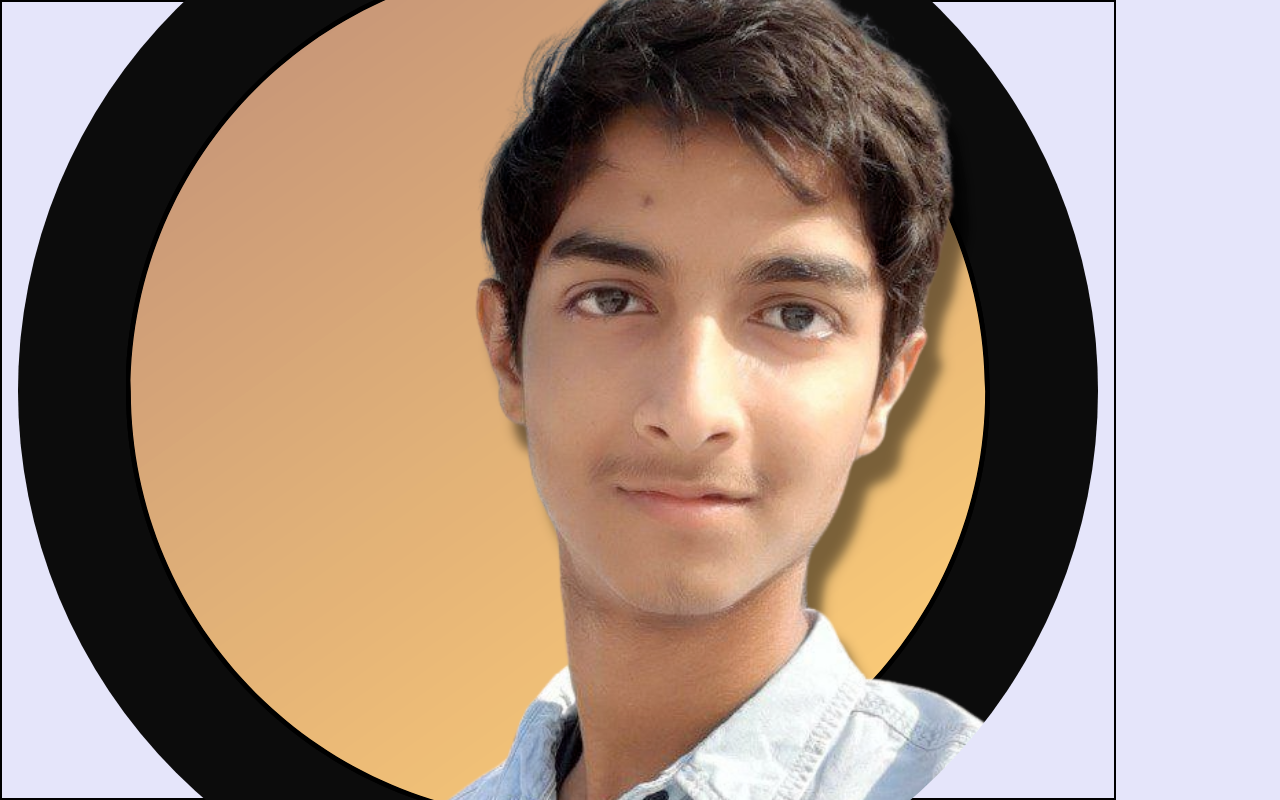
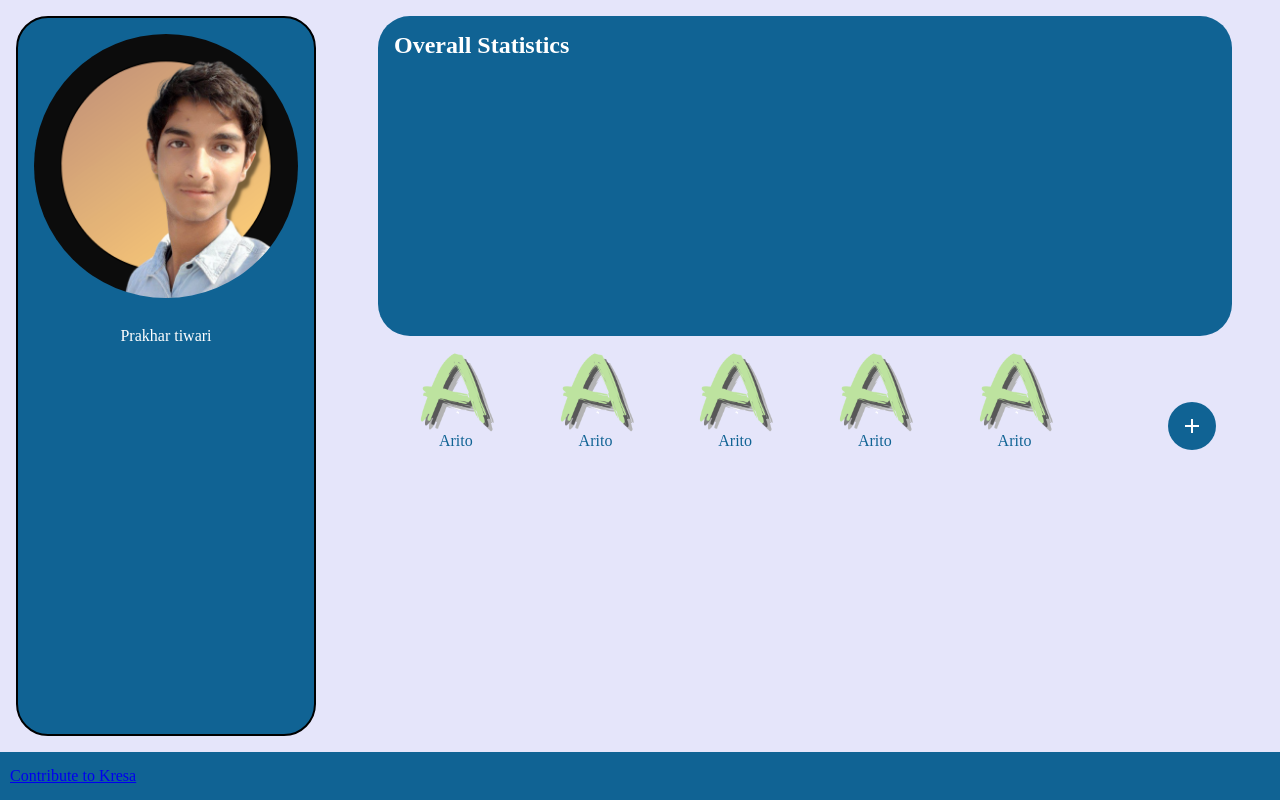
Before and after one commit to prakhartiwari0/kresa, a Vue app: page /dashboard in a window 1280 px wide. Shown: the top 800 px of the page. Built offline with nearby package versions, Linux system fonts and the light colour scheme; a web font is replaced by a local one.

Commit message:
Make basic layout of Main Dashboard

```diff
--- a/src/assets/base.css
+++ b/src/assets/base.css
@@ -1,4 +1,5 @@
 @import url('https://fonts.googleapis.com/css2?family=Ysabeau:ital,wght@0,1;0,100;0,200;0,300;0,400;0,500;0,600;0,700;0,800;0,900;0,1000;1,1;1,100;1,200;1,300;1,400;1,500;1,600;1,700;1,800;1,900;1,1000&display=swap');
+@import url('https://fonts.googleapis.com/css2?family=Material+Symbols+Outlined:opsz,wght,FILL,GRAD@48,400,0,0');
 
 
 *{
--- a/src/components/DashboardComps/AppsList.vue
+++ b/src/components/DashboardComps/AppsList.vue
@@ -1,17 +1,117 @@
 <template>
-    <div>
+    <div class="appslistdiv">
 
-        this apps gimme shock
+        <div class="appdiv"
+             v-for="(app, index) in apps">
+            <img :src="app.appiconurl"
+                 :alt="app.appname">
+            <span>{{ app.appname }}</span>
+        </div>
+        <div class="addappbuttondiv">
+            <button class="addappbutton material-symbols-outlined">add</button>
+
+        </div>
+
+
+
+
     </div>
 </template>
 
 <script>
-export default{
+export default {
+    data() {
+        return {
+            apps: [
+                {
+                    appname: "Arito",
+                    appiconurl: "../../../src/assets/examplefiles/Arito_icon.png",
+                },
+                {
+                    appname: "Arito",
+                    appiconurl: "../../../src/assets/examplefiles/Arito_icon.png",
+                },
+                {
+                    appname: "Arito",
+                    appiconurl: "../../../src/assets/examplefiles/Arito_icon.png",
+                },
+                {
+                    appname: "Arito",
+                    appiconurl: "../../../src/assets/examplefiles/Arito_icon.png",
+                },
+                {
+                    appname: "Arito",
+                    appiconurl: "../../../src/assets/examplefiles/Arito_icon.png",
+                },
+            ]
+        }
+    }
 
 }
 
 </script>
 
 <style>
+.appslistdiv {
+    display: grid;
+    grid-template-columns: repeat(auto-fill, minmax(7rem, 1fr));
+    grid-gap: 1rem;
+    padding: 1em;
+    position: relative;
+    justify-items: center;
+    align-items: center;
 
+}
+
+.appdiv {
+    cursor: pointer;
+    display: flex;
+    flex-direction: column;
+    justify-content: center;
+    align-items: center;
+    width: 5rem;
+    margin-inline: 2rem;
+    transition: 0.2s ease-in-out;
+
+}
+
+.appdiv:hover {
+    transform: scale(1.1);
+}
+
+.appdiv img {
+    width: 100%;
+}
+
+
+
+.addappbuttondiv {
+    display: flex;
+    width: 3rem;
+    height: 3rem;
+    border-radius: 100%;
+    position: absolute;
+    bottom: 1rem;
+    right: 1rem;
+
+}
+
+.addappbutton {
+    background-color: var(--k-blue);
+    color: white;
+    outline: none;
+    border: none;
+    user-select: none;
+    cursor: pointer;
+    border-radius: 100%;
+    width: 100%;
+    height: 100%;
+}
+
+.addappbutton:hover {
+    background-color: var(--lavender);
+    color: var(--k-blue);
+
+
+}
 </style>
--- a/src/components/DashboardComps/DashFooter.vue
+++ b/src/components/DashboardComps/DashFooter.vue
@@ -1,5 +1,7 @@
 <template>
-    I am a component
+    <footer class="dashfoot">
+<a href="#">Contribute to Kresa</a>
+    </footer>
 </template>
 
 <script>
@@ -9,4 +11,11 @@ export default {
 
 </script>
 
-<style></style>
+<style>
+
+.dashfoot{
+    margin-top: 1rem;
+    height: 20rem;
+}
+
+</style>
--- a/src/components/DashboardComps/OverallStats.vue
+++ b/src/components/DashboardComps/OverallStats.vue
@@ -1,6 +1,7 @@
 <template>
     <div class="statsmaindiv">
-        great stats bro
+
+        <h2>Overall Statistics</h2>
     </div>
 </template>
 
@@ -15,5 +16,10 @@ export default {
 .statsmaindiv{
     display: flex;
     height: 20rem;
+    background-color: var(--k-blue);
+    border-radius: 2rem;
+    color: white;
+    padding: 1rem;
+
 }
 </style>
--- a/src/components/DashboardComps/SideComp.vue
+++ b/src/components/DashboardComps/SideComp.vue
@@ -4,7 +4,7 @@
 <img :src="imageurl" alt="Your Profile Picture" class="pfpimg">
         </div>
         <div class="profile_info_div basic_flexbox">
-            fff
+            <span>Prakhar tiwari</span>
         </div>
     </div>
 </template>
@@ -14,7 +14,6 @@ export default {
     data(){
         return{
             imageurl:"../../../src/assets/examplefiles/pfp.png",
-
         }
 
     },
@@ -32,17 +31,19 @@ export default {
 
 
 .maindiv{
-    border: 2px solid black;
-    /* width: 30%; */
-    /* height: 100vh; */
-    /* position: fixed; */
-      /* width: 300px; */
-  position: fixed;
-  top: 0;
+  border: 2px solid black;
+  position: sticky;
+  top: 1rem;
   left: 0;
   bottom: 0;
   display: flex;
   flex-direction: column;
+  justify-content: flex-start;
+  background-color: var(--k-blue);
+  border-radius: 2rem;
+  height: 90vh;
+  /* margin: 1rem; */
+
 }
 
 .pfp_div{
@@ -54,7 +55,10 @@ export default {
 }
 
 .profile_info_div{
-
+    display: flex;
+    flex-direction: column;
+    color: white;
+    padding: 0.8rem;
 }
 
 
--- /dev/null
+++ b/src/components/DashboardComps/StatsAppsArea.vue
@@ -0,0 +1,21 @@
+<template>
+
+
+</template>
+
+<script>
+
+export default{
+    data(){
+        return{
+
+        }
+    },
+}
+
+
+</script>
+
+<style>
+
+</style>
--- a/src/views/DashboardViews/MainDashView.vue
+++ b/src/views/DashboardViews/MainDashView.vue
@@ -1,21 +1,17 @@
 <template>
+    <div class="dashboarddiv">
 
-<div class="dashboarddiv"  >
+        <SideComp :sideBarwidth="sidebarWidth" />
+        <div class="statsappsdiv" :style="{ marginLeft: (sidebarWidth-((90/100)*sidebarWidth)) + 'px' }">
 
-        <SideComp  :sideBarwidth="sidebarWidth" />
+            <StatsAppsArea/>
+            <OverallStats />
+            <AppsList/>
 
-        <div class="statsappsdiv" :style="{ marginLeft: marginLeft + 'px' }">
-            <OverallStats/>
-        <AppsList></AppsList>
-</div>
+        </div>
 
-
-</div>
-<DashFooter></DashFooter>
-
-
-
-
+    </div>
+    <DashFooter></DashFooter>
 </template>
 
 <script>
@@ -24,12 +20,13 @@ import SideComp from '../../components/DashboardComps/SideComp.vue';
 import AppsList from '../../components/DashboardComps/AppsList.vue';
 import OverallStats from '../../components/DashboardComps/OverallStats.vue';
 import DashFooter from '../../components/DashboardComps/DashFooter.vue'
+import StatsAppsArea from '../../components/DashboardComps/StatsAppsArea.vue'
 
 
-export default{
-    components:{SideComp, AppsList, OverallStats, DashFooter},
-    date(){
-        return{
+export default {
+    components: { SideComp, AppsList, OverallStats, DashFooter, StatsAppsArea },
+    data() {
+        return {
             sidebarWidth: 300,
         }
     }
@@ -38,22 +35,23 @@ export default{
 </script>
 
 <style>
-
-.dashboarddiv{
+.dashboarddiv {
     display: flex;
-    padding: 1rem;
+    justify-content: center;
+    padding-top: 1rem;
+    padding-left: 1rem;
+    padding-right: 1rem;
 }
 
-.statsappsdiv{
-    padding: 1rem;
-    flex-direction: row;
-      flex-grow: 1;
-  margin-left: 300px; /* Adjust the margin to accommodate the width of the left sidebar */
-  overflow-y: auto;
-  height: 1000vh;
-}
+.statsappsdiv {
+    padding: 2rem;
+    padding-top: 0;
+    flex-grow: 1;
+    overflow-y: auto;
+    overflow-x: hidden;
 
 
-
-
+    display: flex;
+    flex-direction: column;
+}
 </style>
```
Also changed, not shown: src/assets/examplefiles/Arito_icon.png (added).
